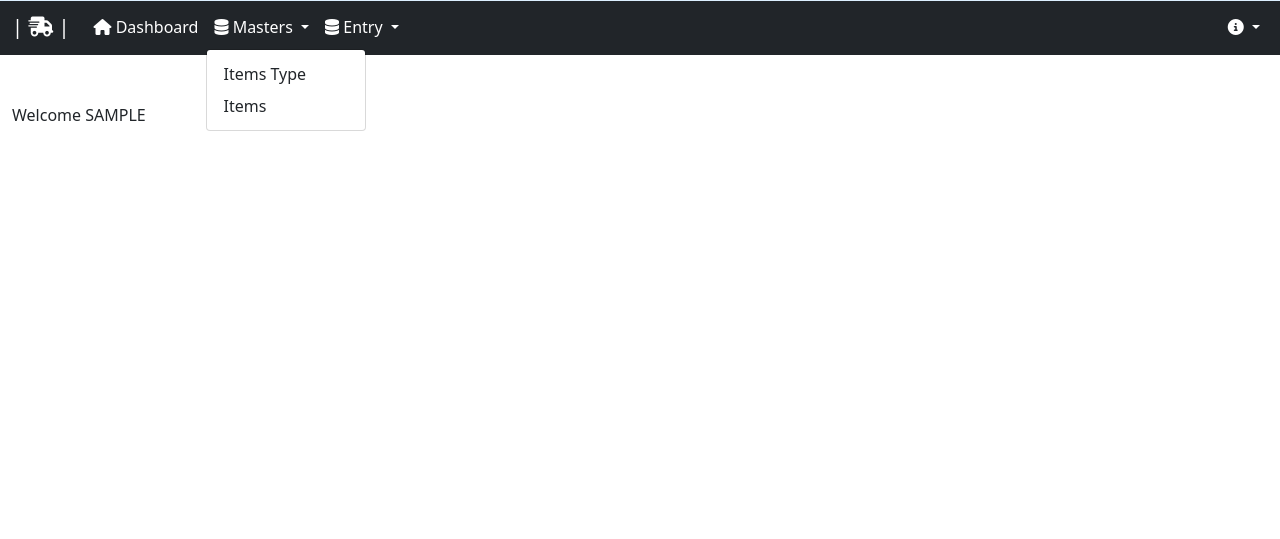
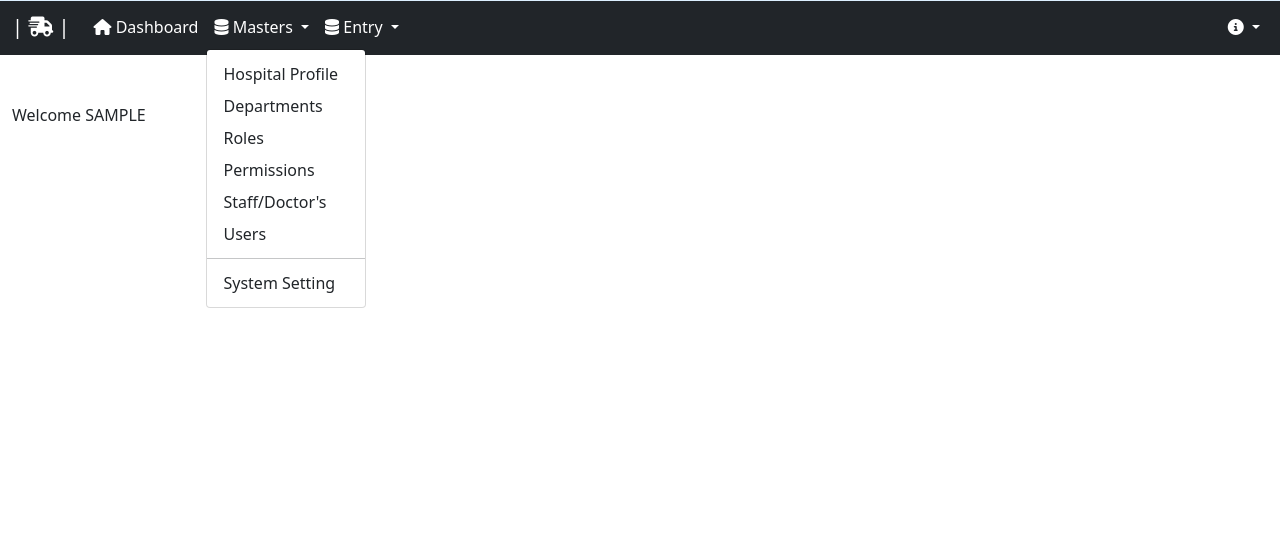
Before and after one commit to upraityharshit/HospitalManagementSystem, a Flask app: page /dashboard in a window 1280 px wide, after a click on "Masters". Shown: the part 49-588 px from the top of the page. Run offline with Flask 3, Linux system fonts and the light colour scheme; the visitor is signed in with stand-in values (Sample User, id 1).

Commit message:
210920261637

```diff
--- a/app/__init__.py
+++ b/app/__init__.py
@@ -1,4 +1,4 @@
-from flask import Flask
+from flask import Flask, session
 import oracledb
 from flask_migrate import Migrate, upgrade
 from app.extensions import db, migrate
@@ -24,4 +24,12 @@ def create_app():
 
     from app import models
 
+    @app.context_processor
+    def inject_global_variables():
+        username = session.get("user")
+
+        return {
+            "username": username.upper() if username else None
+        }
+
     return app
--- /dev/null
+++ b/app/decorators/__init__.py
@@ -0,0 +1 @@
+from app.decorators.auth import login_required
--- /dev/null
+++ b/app/decorators/auth.py
@@ -0,0 +1,20 @@
+from functools import wraps
+from flask import session, redirect, url_for, flash
+
+
+def login_required(f):
+
+    @wraps(f)
+    def decorated_function(*args, **kwargs):
+
+        if 'user' not in session:
+            flash(
+                'Please login first to access the dashboard.',
+                'text-warning'
+            )
+
+            return redirect(url_for('auth.login'))
+
+        return f(*args, **kwargs)
+
+    return decorated_function
--- a/app/models/administration.py
+++ b/app/models/administration.py
@@ -77,7 +77,7 @@ class Staff(db.Model, BaseModel):
     qualification = db.Column(db.String(200))
     experience = db.Column(db.Integer)
 
-    # For Doctors fields
+    # For Doctors staff fields
     consultation_fee = db.Column(db.Numeric(12, 2))
     emergency_fee = db.Column(db.Numeric(12, 2))
 
--- a/app/routes/auth.py
+++ b/app/routes/auth.py
@@ -20,7 +20,7 @@ def login():
 
         if user and check_password_hash(user.password, password):
             session['user'] = username
-            return redirect(url_for('home.dashboard'))
+            return redirect(url_for('dashboard.dashboard'))
         else:
             flash('Invalid Username or Password', 'text-danger')
             return redirect(url_for('auth.login'))
--- a/app/routes/dashboard.py
+++ b/app/routes/dashboard.py
@@ -1,12 +1,52 @@
 from flask import Blueprint, url_for, redirect, render_template, request, session, flash
+from app.decorators import login_required
 
-home_bp = Blueprint('home', __name__)
+dashboard_bp = Blueprint('dashboard', __name__)
 
-@home_bp.route('/dashboard')
+@dashboard_bp.route('/dashboard')
+@login_required
 def dashboard():
-    if 'user' not in session:
-        flash('Please login first to access the dashboard.', 'text-warning')
-        return redirect(url_for('auth.login'))
 
-    username = session['user']
-    return render_template('dashboard.html', username= username)
+    return render_template('dashboard.html')
+
+@dashboard_bp.route('/hospitals')
+@login_required
+def hospitals():
+
+    return render_template('/Masters/hospitals.html')
+
+@dashboard_bp.route('/departments')
+@login_required
+def departments():
+
+    return render_template('/Masters/departments.html')
+
+@dashboard_bp.route('/roles')
+@login_required
+def roles():
+
+    return render_template('/Masters/roles.html')
+
+@dashboard_bp.route('/permissions')
+@login_required
+def permissions():
+
+    return render_template('/Masters/permissions.html')
+
+@dashboard_bp.route('/staff_doctors')
+@login_required
+def staff_doctors():
+
+    return render_template('/Masters/staff_doctors.html')
+
+@dashboard_bp.route('/users')
+@login_required
+def users():
+
+    return render_template('/Masters/users.html')
+
+@dashboard_bp.route('/setting')
+@login_required
+def setting():
+
+    return render_template('/Masters/setting.html')
--- a/app/templates/base.html
+++ b/app/templates/base.html
@@ -37,7 +37,7 @@
             <div class="collapse navbar-collapse" id="navbarScroll">
                 <ul class="navbar-nav me-auto my-2 my-lg-0 navbar-nav-scroll" style="--bs-scroll-height: 100px;">
                     <li class="nav-item">
-                        <a class="nav-link active" href="{{url_for('home.dashboard')}}">
+                        <a class="nav-link active" href="{{url_for('dashboard.dashboard')}}">
                             <i class="fa-solid fa-house"></i> Dashboard</a>
                     </li>
                     <li class="nav-item dropdown">
@@ -46,12 +46,16 @@
                             <i class="fa-solid fa-database"></i> Masters
                         </a>
                         <ul class="dropdown-menu" aria-labelledby="navbarScrollingDropdown">
-                            <li><a class="dropdown-item" href="#">Items Type</a></li>
-                            <li><a class="dropdown-item" href="#">Items</a></li>
-                            <!-- <li>
+                            <li><a class="dropdown-item" href="{{url_for('dashboard.hospitals')}}">Hospital Profile</a></li>
+                            <li><a class="dropdown-item" href="{{url_for('dashboard.departments')}}">Departments</a></li>
+                            <li><a class="dropdown-item" href="{{url_for('dashboard.roles')}}">Roles</a></li>
+                            <li><a class="dropdown-item" href="{{url_for('dashboard.permissions')}}">Permissions</a></li>
+                            <li><a class="dropdown-item" href="{{url_for('dashboard.staff_doctors')}}">Staff/Doctor's</a></li>
+                            <li><a class="dropdown-item" href="{{url_for('dashboard.users')}}">Users</a></li>
+                            <li>
                                 <hr class="dropdown-divider">
                             </li>
-                            <li><a class="dropdown-item" href="#">Something else here</a></li> -->
+                            <li><a class="dropdown-item" href="{{url_for('dashboard.setting')}}">System Setting</a></li>
                         </ul>
                     </li>
                     <li class="nav-item dropdown">
@@ -73,7 +77,7 @@
                             <i class="fa-solid fa-circle-info"></i>
                         </a>
                         <ul class="dropdown-menu dropdown-menu-end" aria-labelledby="navbarScrollingDropdown">
-                            <li><span class="dropdown-item">Welcome {{username.upper()}}</span></li>
+                            <li><span class="dropdown-item">Welcome {{username}}</span></li>
                             <li>
                                 <hr class="dropdown-divider">
                             </li>
--- a/app/templates/dashboard.html
+++ b/app/templates/dashboard.html
@@ -4,6 +4,6 @@
 {% block content %}
 
 
-    Welcome {{username.upper()}}
+    Welcome {{username}}
 
 {% endblock %}
```
Also changed, not shown: app/routes/users.py (deleted, +0 -7 lines), app/templates/Masters/departments.html (added, +9 -0 lines), app/templates/Masters/hospitals.html (added, +9 -0 lines), app/templates/Masters/permissions.html (added, +9 -0 lines), app/templates/Masters/roles.html (added, +9 -0 lines), app/templates/Masters/setting.html (added, +9 -0 lines), app/templates/Masters/staff_doctors.html (added, +9 -0 lines), app/templates/Masters/users.html (added, +9 -0 lines).
